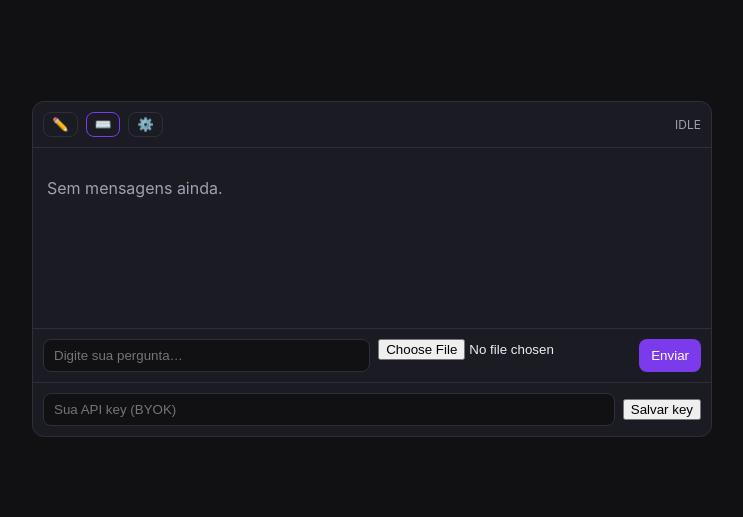
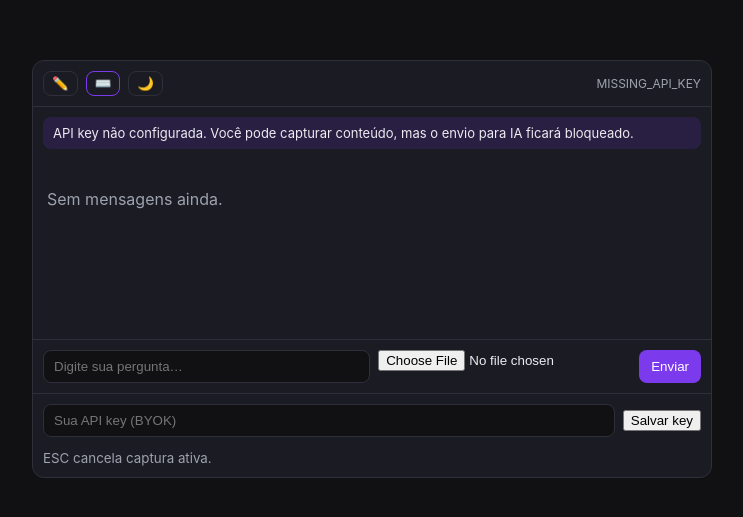
Before and after one commit to Gabriellpa/assistant, a Vue app: page / in a window 1280 px wide. Shown: the part 131-648 px from the top of the page, without its empty margins (268-1011 px from the left). Built offline with nearby package versions, Linux system fonts and the light colour scheme.

Commit message:
feat: completar fluxo UX do overlay com estados e acessibilidade

```diff
--- a/src/components/ChatOverlay.vue
+++ b/src/components/ChatOverlay.vue
@@ -1,24 +1,52 @@
 <script setup>
-import { onMounted } from 'vue'
+import { onMounted, onBeforeUnmount } from 'vue'
 import { storeToRefs } from 'pinia'
 import { useAssistantStore } from '../stores/assistant'
 
 const store = useAssistantStore()
-const { uiState, captureMode, context, messages, composerText, apiKey, canSend, attachedImage } = storeToRefs(store)
+const { uiState, captureMode, context, messages, composerText, apiKey, canSend, attachedImage, theme, hasApiKey, lastError } =
+  storeToRefs(store)
+
+const onKeydown = (event) => {
+  if (event.key === 'Escape' && ['capturing_text', 'capturing_image'].includes(store.uiState)) {
+    store.cancelCapture()
+  }
+}
 
 onMounted(() => {
   store.bootstrap()
+  window.addEventListener('keydown', onKeydown)
+})
+
+onBeforeUnmount(() => {
+  window.removeEventListener('keydown', onKeydown)
 })
 </script>
 
 <template>
   <section class="overlay">
     <header class="toolbar">
-      <button :class="['icon', { active: captureMode === 'pen' }]" @click="store.startPenCapture">✏️</button>
-      <button :class="['icon', { active: captureMode === 'hotkey' }]" @click="store.startHotkeyCapture">⌨️</button>
-      <button class="icon" disabled>⚙️</button>
+      <button :class="['icon', { active: captureMode === 'pen' }]" title="Modo caneta (Ctrl+Shift+S)" @click="store.startPenCapture">✏️</button>
+      <button
+        :class="['icon', { active: captureMode === 'hotkey' }]"
+        title="Captura rápida (Ctrl+Shift+Space)"
+        @click="store.startHotkeyCapture"
+      >
+        ⌨️
+      </button>
+      <button class="icon" title="Alternar tema" @click="store.setTheme(theme === 'dark' ? 'light' : 'dark')">
+        {{ theme === 'dark' ? '🌙' : '☀️' }}
+      </button>
       <span class="state">{{ uiState }}</span>
     </header>
+
+    <div class="notice missing" v-if="uiState === 'missing_api_key'">
+      API key não configurada. Você pode capturar conteúdo, mas o envio para IA ficará bloqueado.
+    </div>
+
+    <div class="notice error" v-if="uiState === 'error' || lastError">
+      {{ lastError || 'Ocorreu um erro inesperado.' }}
+    </div>
 
     <div class="capture-preview" v-if="context">
       <p><strong>Preview:</strong> {{ context.type }}</p>
@@ -43,13 +71,17 @@ onMounted(() => {
         :disabled="!canSend"
       />
       <input type="file" accept="image/*" @change="store.setAttachedImage($event.target.files?.[0] || null)" :disabled="!canSend" />
-      <button :disabled="!canSend" @click="store.sendMessage">Enviar</button>
+      <button :disabled="!canSend || !hasApiKey" @click="store.sendMessage">Enviar</button>
     </footer>
 
     <section class="byok">
       <input v-model="apiKey" type="password" placeholder="Sua API key (BYOK)" />
       <button @click="store.saveApiKey">Salvar key</button>
       <small v-if="attachedImage">Imagem anexada: {{ attachedImage.path }}</small>
+    </section>
+
+    <section class="hints">
+      <small>ESC cancela captura ativa.</small>
     </section>
   </section>
 </template>
@@ -60,6 +92,9 @@ onMounted(() => {
 .icon { background: transparent; border: 1px solid var(--border); color: var(--text-primary); border-radius: 8px; padding: 4px 8px; }
 .icon.active { border-color: var(--accent); }
 .state { margin-left: auto; font-size: 12px; color: var(--text-muted); text-transform: uppercase; }
+.notice { margin: 10px; padding: 8px 10px; border-radius: 8px; font-size: 13px; }
+.notice.missing { background: color-mix(in srgb, var(--accent) 15%, transparent); }
+.notice.error { background: color-mix(in srgb, #ef4444 20%, transparent); }
 .capture-preview { padding: 10px 14px; border-bottom: 1px solid var(--border); }
 .messages { min-height: 180px; padding: 14px; display: grid; gap: 8px; }
 .msg { padding: 8px; border: 1px solid var(--border); border-radius: 8px; }
@@ -71,4 +106,5 @@ onMounted(() => {
 .byok { display: flex; gap: 8px; align-items: center; padding: 10px; border-top: 1px solid var(--border); }
 .byok input { flex: 1; background: var(--bg); color: var(--text-primary); border: 1px solid var(--border); border-radius: 8px; padding: 8px 10px; }
 .byok small { color: var(--text-muted); }
+.hints { padding: 0 10px 10px; color: var(--text-muted); }
 </style>
--- a/src/stores/assistant.js
+++ b/src/stores/assistant.js
@@ -12,6 +12,9 @@ export const useAssistantStore = defineStore('assistant', {
     composerText: '',
     attachedImage: null,
     apiKey: '',
+    hasApiKey: false,
+    theme: 'dark',
+    lastError: '',
     bootstrapped: false
   }),
 
@@ -25,17 +28,17 @@ export const useAssistantStore = defineStore('assistant', {
     async bootstrap() {
       if (this.bootstrapped) return
 
-      const onTextCaptured = async (event) => {
+      const onTextCaptured = (event) => {
         this.context = event.payload.context
         this.uiState = 'preview_ready'
       }
 
-      const onImageCaptured = async (event) => {
+      const onImageCaptured = (event) => {
         this.context = event.payload.context
         this.uiState = 'preview_ready'
       }
 
-      const onCaptureCancelled = async () => {
+      const onCaptureCancelled = () => {
         this.uiState = 'idle'
       }
 
@@ -43,6 +46,14 @@ export const useAssistantStore = defineStore('assistant', {
       this.unlistenImage = await tauriListen('image_captured', onImageCaptured)
       this.unlistenCancelled = await tauriListen('capture_cancelled', onCaptureCancelled)
 
+      const keyIsValid = await tauriInvoke('validate_api_key')
+      this.hasApiKey = Boolean(keyIsValid)
+
+      if (!this.hasApiKey) {
+        this.uiState = 'missing_api_key'
+      }
+
+      this.applyTheme(this.theme)
       this.bootstrapped = true
     },
 
@@ -64,11 +75,28 @@ export const useAssistantStore = defineStore('assistant', {
       }
     },
 
+    setTheme(nextTheme) {
+      this.theme = nextTheme === 'light' ? 'light' : 'dark'
+      this.applyTheme(this.theme)
+    },
+
+    applyTheme(theme) {
+      const root = document.documentElement
+      if (theme === 'light') {
+        root.setAttribute('data-theme', 'light')
+      } else {
+        root.removeAttribute('data-theme')
+      }
+    },
+
     async startHotkeyCapture() {
       this.captureMode = 'hotkey'
       this.uiState = 'capturing_text'
+      this.lastError = ''
+
       try {
         const state = await tauriInvoke('start_text_capture')
+
         if (!state) {
           this.context = {
             id: 'ctx-local-text-1',
@@ -78,8 +106,10 @@ export const useAssistantStore = defineStore('assistant', {
             created_at: Date.now()
           }
         }
+
         this.uiState = 'preview_ready'
       } catch {
+        this.lastError = 'Falha ao capturar com hotkey.'
         this.uiState = 'error'
       }
     },
@@ -87,8 +117,11 @@ export const useAssistantStore = defineStore('assistant', {
     async startPenCapture() {
       this.captureMode = 'pen'
       this.uiState = 'capturing_image'
+      this.lastError = ''
+
       try {
         const state = await tauriInvoke('start_selection_mode')
+
         if (!state) {
           this.context = {
             id: 'ctx-local-image-1',
@@ -103,24 +136,35 @@ export const useAssistantStore = defineStore('assistant', {
             created_at: Date.now()
           }
         }
+
         this.uiState = 'preview_ready'
       } catch {
+        this.lastError = 'Falha ao iniciar modo caneta.'
         this.uiState = 'error'
       }
     },
 
+    async cancelCapture() {
+      await tauriInvoke('cancel_selection_mode')
+      this.uiState = 'idle'
+    },
+
     async saveApiKey() {
       if (!this.apiKey.trim()) {
+        this.hasApiKey = false
         this.uiState = 'missing_api_key'
         return false
       }
 
       const result = await tauriInvoke('save_api_key', { key: this.apiKey.trim() })
+
       if (result === null) {
+        this.hasApiKey = true
         this.uiState = 'idle'
         return true
       }
 
+      this.hasApiKey = Boolean(result)
       this.uiState = result ? 'idle' : 'error'
       return Boolean(result)
     },
@@ -138,6 +182,7 @@ export const useAssistantStore = defineStore('assistant', {
       })
 
       this.uiState = 'loading_ai'
+      this.lastError = ''
 
       try {
         const response = await tauriInvoke('send_to_ai', {
@@ -161,9 +206,12 @@ export const useAssistantStore = defineStore('assistant', {
         }
       } catch (error) {
         if (String(error).includes('missing_api_key')) {
+          this.hasApiKey = false
           this.uiState = 'missing_api_key'
+          this.lastError = 'Configure uma API key válida para continuar.'
         } else {
           this.uiState = 'error'
+          this.lastError = 'Falha ao enviar mensagem para IA.'
         }
       } finally {
         this.composerText = ''
```
